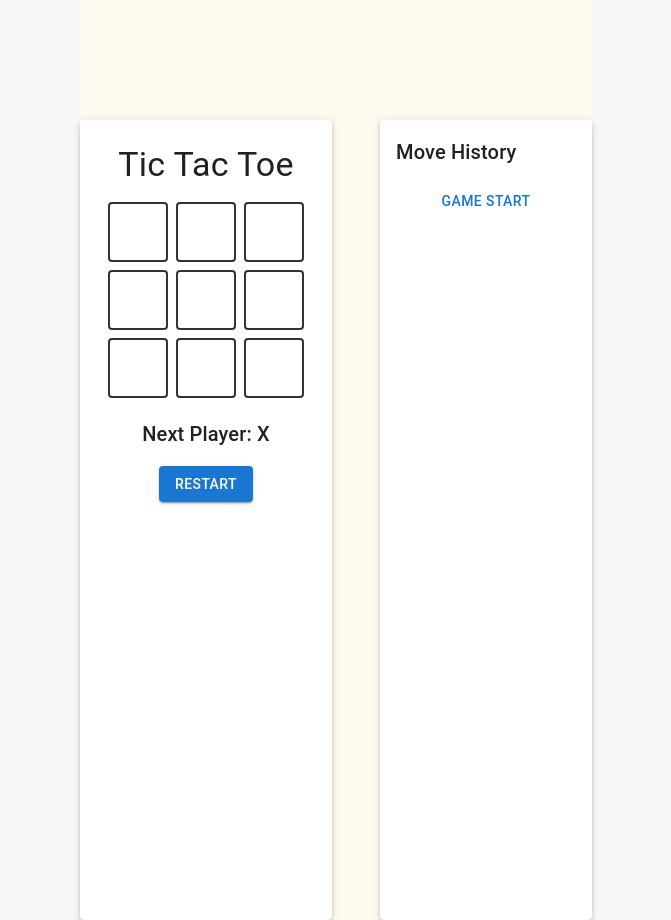
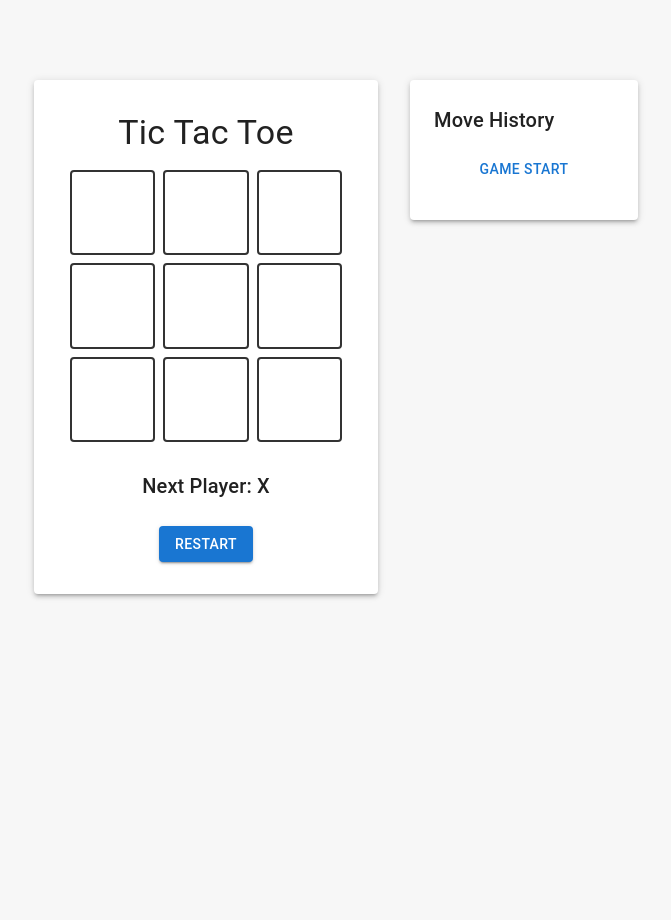
Before and after one commit to arielker/tic-tac-toe, a React (Create React App) app: page / in a window 1280 px wide. Shown: the whole page, without its empty margins (304-975 px from the left). After the commit the page ends 800 px from the top, so only its background shows below. Built offline with nearby package versions, Linux system fonts and the light colour scheme.

Commit message:
completed mui design

```diff
--- a/src/App.tsx
+++ b/src/App.tsx
@@ -32,16 +32,28 @@ const App: React.FC = () => {
   return (
     <Box
       sx={{
-        backgroundColor: "#fffaf0", // creamy white
+        backgroundColor: "#f7f7f7",
         minHeight: "100vh",
+        width: "100vw",
         display: "flex",
         justifyContent: "center",
-        paddingTop: "15vh",
+        alignItems: "flex-start",
+        paddingTop: "10vh",
+        boxSizing: "border-box",
+        overflow: "hidden",
       }}
     >
-      <Box display="flex" gap={6}>
+      <Box
+        display="flex"
+        gap={4}
+        justifyContent="center"
+        alignItems="flex-start"
+        flexDirection={{ xs: "column", md: "row" }} // column on small screens
+      >
+        {" "}
+        {/* spacing between board and move history */}
         {/* Board */}
-        <Paper elevation={3} sx={{ padding: 3 }}>
+        <Paper elevation={3} sx={{ padding: 4 }}>
           <Typography variant="h4" textAlign="center" gutterBottom>
             Tic Tac Toe
           </Typography>
@@ -49,16 +61,16 @@ const App: React.FC = () => {
             board={currentBoard}
             onClick={handleClick}
             winningSquares={winningSquares}
+            size={Math.min(100, window.innerWidth / 15)}
           />
-
-          <Typography variant="h6" textAlign="center" sx={{ marginTop: 2 }}>
+          <Typography variant="h6" textAlign="center" sx={{ marginTop: 3 }}>
             {winner
               ? `Winner: ${winner}`
               : currentBoard.every(Boolean)
               ? "Draw!"
               : `Next Player: ${isXNext ? "X" : "O"}`}
           </Typography>
-          <Box textAlign="center" marginTop={2}>
+          <Box textAlign="center" marginTop={3}>
             <Button
               variant="contained"
               onClick={() => {
@@ -70,9 +82,8 @@ const App: React.FC = () => {
             </Button>
           </Box>
         </Paper>
-
         {/* Move History */}
-        <Paper elevation={3} sx={{ padding: 2, minWidth: 180 }}>
+        <Paper elevation={3} sx={{ padding: 3, minWidth: 180, flexShrink: 0 }}>
           <Typography variant="h6" gutterBottom>
             Move History
           </Typography>
--- a/src/components/Board.tsx
+++ b/src/components/Board.tsx
@@ -5,12 +5,14 @@ type BoardProps = {
   board: Array<string | null>;
   onClick: (index: number) => void;
   winningSquares?: number[];
+  size?: number; // new prop for square size
 };
 
 export const Board: React.FC<BoardProps> = ({
   board,
   onClick,
   winningSquares = [],
+  size = 60,
 }) => {
   const renderSquare = (i: number) => (
     <Square
@@ -18,6 +20,7 @@ export const Board: React.FC<BoardProps> = ({
       value={board[i]}
       onClick={() => onClick(i)}
       highlight={winningSquares.includes(i)}
+      size={size}
     />
   );
 
--- a/src/components/Square.tsx
+++ b/src/components/Square.tsx
@@ -4,12 +4,14 @@ type SquareProps = {
   value: string | null;
   onClick: () => void;
   highlight?: boolean;
+  size?: number; // new prop
 };
 
 export const Square: React.FC<SquareProps> = ({
   value,
   onClick,
   highlight = false,
+  size = 60,
 }) => {
   const getColor = () => {
     if (value === "X") return "rgb(0, 51, 204)";
@@ -22,11 +24,11 @@ export const Square: React.FC<SquareProps> = ({
       variant="outlined"
       onClick={onClick}
       sx={{
-        width: 60,
-        height: 60,
-        fontSize: "2rem",
-        minWidth: 60,
-        minHeight: 60,
+        width: size,
+        height: size,
+        minWidth: size,
+        minHeight: size,
+        fontSize: size / 1.5,
         color: getColor(),
         border: highlight ? "3px solid gold" : "2px solid #333",
         backgroundColor: highlight ? "rgba(255,215,0,0.2)" : "inherit",
```
